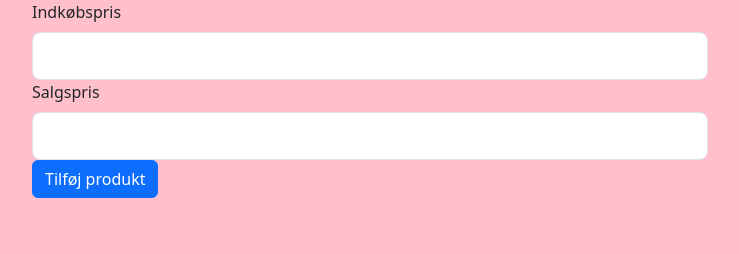
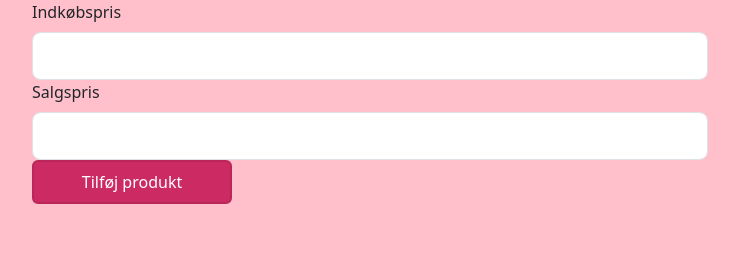
Before and after one commit to Aiirey/DIS, a Flask app: page /add-item in a window 1280 px wide. Shown: the part 308-562 px from the top of the page, without its empty margins (270-1009 px from the left). Run offline with Flask 3, Linux system fonts and the light colour scheme; the visitor is signed in with stand-in values (Sample User, id 1); data that the repository does not hold is empty.

Commit message:
fix tilføj knap til produkter

```diff
--- a/pob/static/main.css
+++ b/pob/static/main.css
@@ -29,6 +29,10 @@ body {
     width: 100px;
 }
 
+.btn-add {
+    width: 200px;
+}
+
 .search-bar {
     margin-right: 100px !important;
 }
--- a/pob/templates/add-item.html
+++ b/pob/templates/add-item.html
@@ -23,7 +23,7 @@
             {{ item_form.resaleprice(class="form-control form-control-lg", type="number", min="0", oninput="validity.valid||(value='');") }}
         </div>
         <div class="col-auto">
-            {{ item_form.submit(class="btn btn-primary mb-3") }}
+            {{ item_form.submit(class="btn btn-search mb-3 btn-add") }}
         </div>
     </form>
 {% endblock content %}
```
